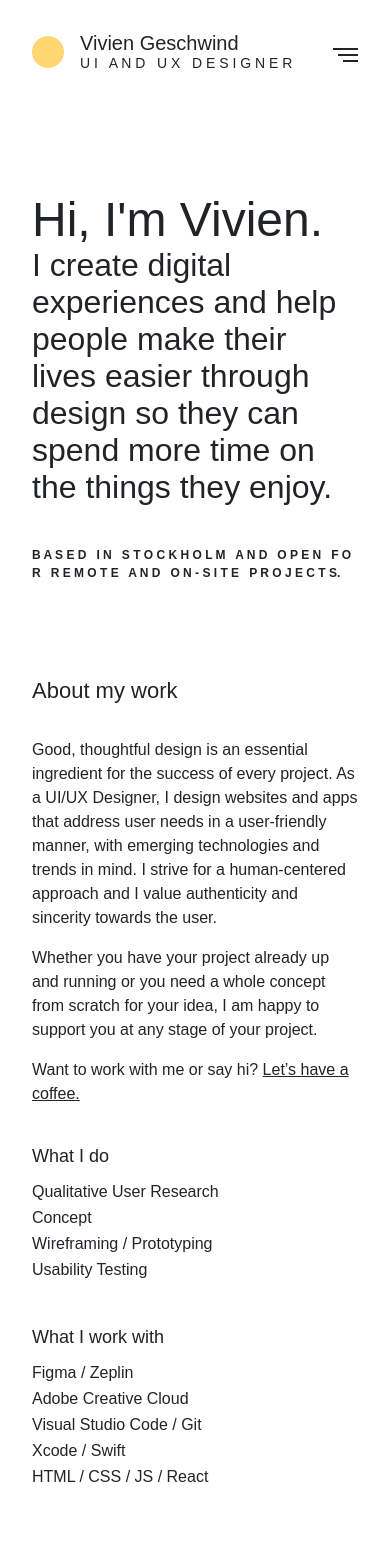
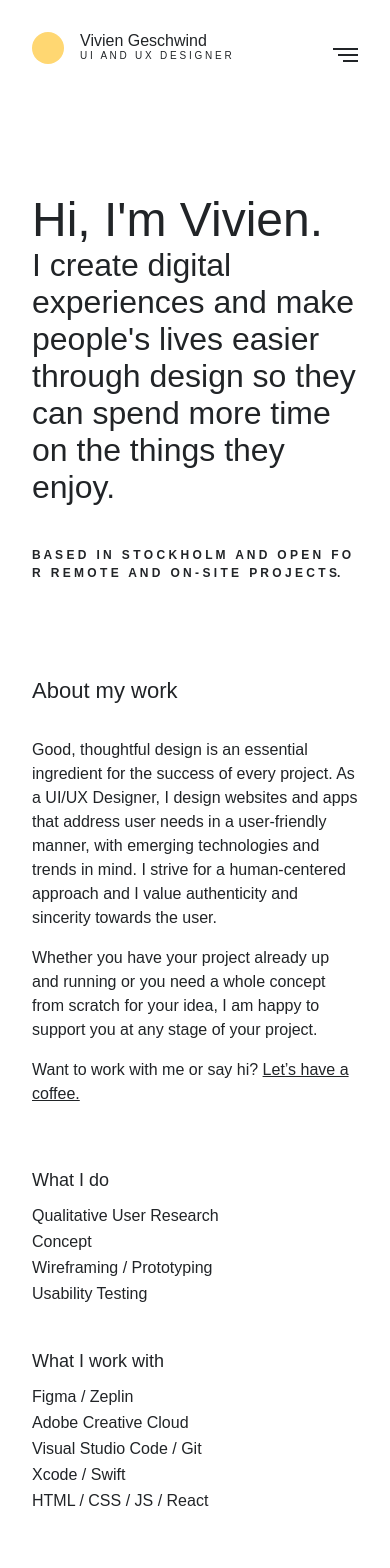
Before and after one commit to vivienges/portfolio, a React (Create React App) app: page / in a window 390 px wide. Shown: the top 1568 px of the page. Built offline with nearby package versions, Linux system fonts and the light colour scheme; a web font is replaced by a local one.

Commit message:
style changes

```diff
--- a/src/components/Work.js
+++ b/src/components/Work.js
@@ -43,7 +43,7 @@ export default class Work extends Component {
             <section id='work' class='content'>
                 <h1 id='work-hello'>Hi, I'm <span class="">Vivien</span>.</h1>
                 {/* <h3 id='work-statement'>I <span class="">design</span> digital <span class="">experiences</span> and help people make their <span class="">visions</span> visible to the world.</h3> */}
-                <h3 id='work-statement'>I create digital experiences and help people make their lives easier through design so they can spend more time on the things they enjoy.</h3>
+                <h3 id='work-statement'>I create digital experiences and make people's lives easier through design so they can spend more time on the things they enjoy.</h3>
                 {/* <h3 id='work-statement'>A <span>happy</span> and open-minded <span class="yellow bold">designer</span> who likes creating digital <span class="purple bold">experiences</span> and helping people make their <span class="turqu bold">visions</span> visible to the world.</h3> */}
                 {/* <h3 id='work-statement'>I'm a happy and open-minded designer in Stockholm who likes creating digital experiences and helping people make their visions visible to the world.</h3> */}
                 <p id="work-subline" class="uppercase">B a s e d &nbsp; i n &nbsp; S t o c k h o l m &nbsp; a n d &nbsp; o p e n &nbsp; f o r &nbsp; r e m o t e &nbsp; a n d &nbsp; o n - s i t e &nbsp; p r o j e c t s.</p>
@@ -77,7 +77,7 @@ export default class Work extends Component {
                     <p>Whether you have your project already up and running or you need a whole concept from scratch for your idea, I am happy to support you at any stage of your project.</p>
                     <p>Want to work with me or say hi? <a class="contact" href="mailto:vivien-geschwind@live.de">Let’s have a coffee.</a> </p>
                     </div>
-                    <div class='services'>
+                    <div class='services services-margin'>
                         <h4>What&nbsp;I&nbsp;do</h4>
                         <ul>
                         <li>Qualitative User Research</li>
--- a/src/index.css
+++ b/src/index.css
@@ -213,6 +213,7 @@ a {
 color: var(--text-color);
 }
 
+
 .services {
   width: 25%;
   font-size: 16px;
@@ -222,7 +223,6 @@ color: var(--text-color);
 .services ul {
   list-style: none;
   padding-left: 0px;
-
 }
 
 .services ul li {
@@ -389,6 +389,10 @@ font-size: 22px;
   width: 100%;
 }
 
+.services-margin {
+  margin-top: 24px;
+}
+
 #about-image {
   margin-top: 32px;
 }
@@ -401,6 +405,15 @@ font-size: 22px;
 
   body {
     margin: 48px 2rem 0% 2rem;
+  }
+
+  #thats-me {
+    font-size: 16px;
+  }
+
+  #job-title {
+    font-size: 10px;
+    /* font-weight: bold; */
   }
 
   .overlay {
```
Also changed, not shown: 1 other file (tests, documents, lock files or other folders).
